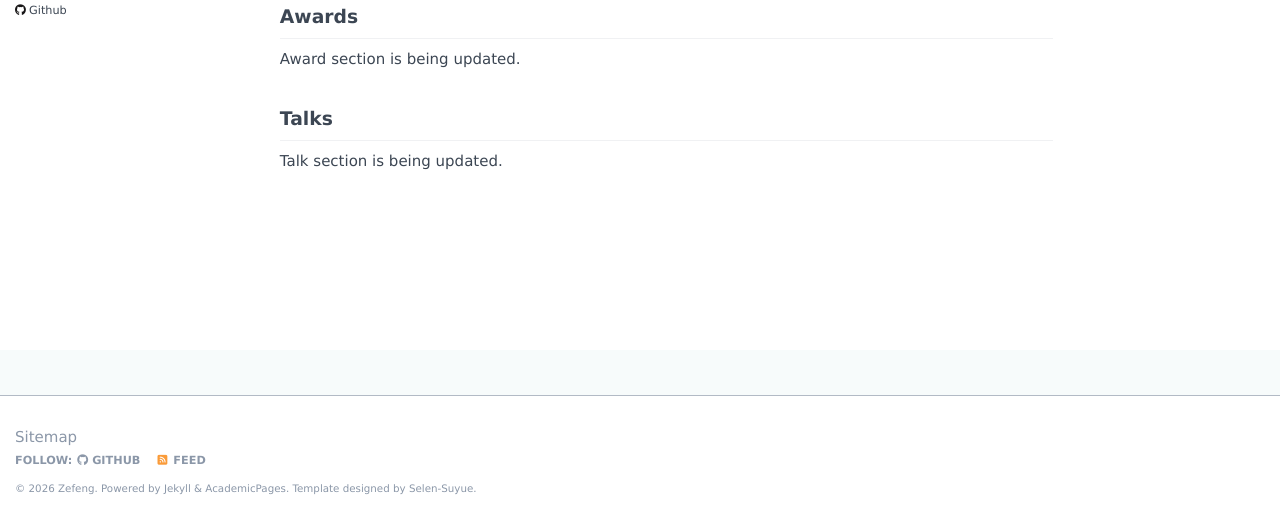
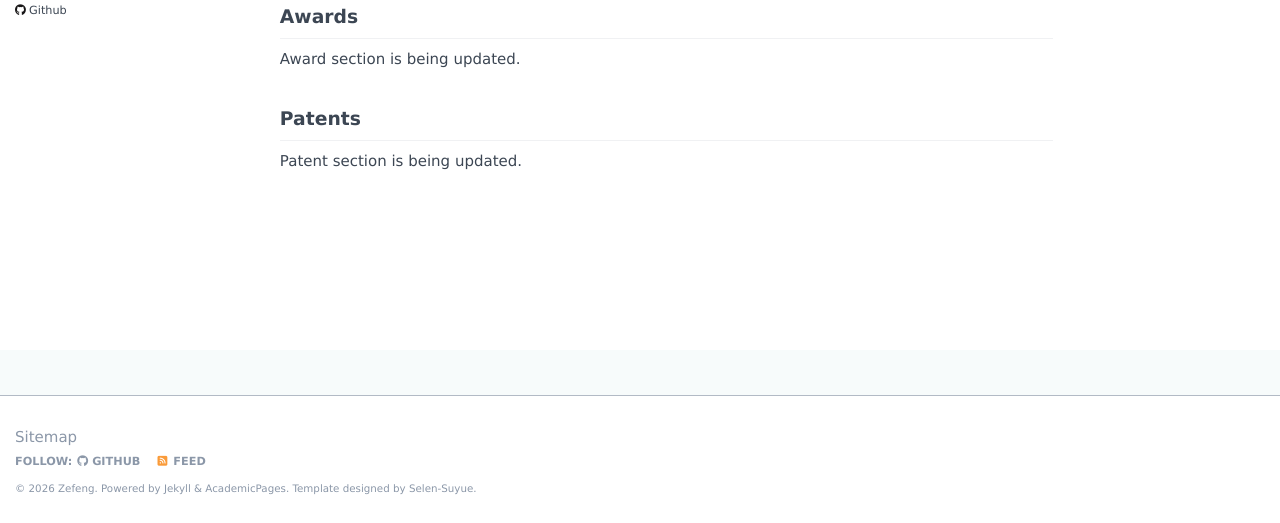
Before and after one commit to windansnowman/windansnowman.github.io, a Jekyll site: the page built from _pages/about.md, in a window 1280 px wide and 900 px high, scrolled down 653 px. Shown: the part 374-897 px from the top of the window. Built offline with Jekyll 4.4.1, drawn with Linux system fonts in a browser that asks for light colours; some web fonts are replaced.

Commit message:
Update personal homepage

```diff
--- a/_includes/head/custom.html
+++ b/_includes/head/custom.html
@@ -11,7 +11,8 @@
 <link rel="apple-touch-icon" sizes="144x144" href="{{ base_path }}/images/apple-touch-icon-144x144.png?v=M44lzPylqQ">
 <link rel="apple-touch-icon" sizes="152x152" href="{{ base_path }}/images/apple-touch-icon-152x152.png?v=M44lzPylqQ">
 <link rel="apple-touch-icon" sizes="180x180" href="{{ base_path }}/images/apple-touch-icon-180x180.png?v=M44lzPylqQ">
-<link rel="icon" href="{{ base_path }}/images/favicon.ico">
+<link rel="icon" type="image/png" href="{{ base_path }}/images/wzf.png?v=20260403">
+<link rel="shortcut icon" type="image/png" href="{{ base_path }}/images/wzf.png?v=20260403">
 <link rel="manifest" href="{{ base_path }}/images/manifest.json?v=M44lzPylqQ">
 <link rel="mask-icon" href="{{ base_path }}/images/safari-pinned-tab.svg?v=M44lzPylqQ" color="#000000">
 
--- a/_pages/about.md
+++ b/_pages/about.md
@@ -250,6 +250,6 @@ Awards
 --------
 Award section is being updated.
 
-Talks
+Patents
 --------
-Talk section is being updated.
+Patent section is being updated.
```
